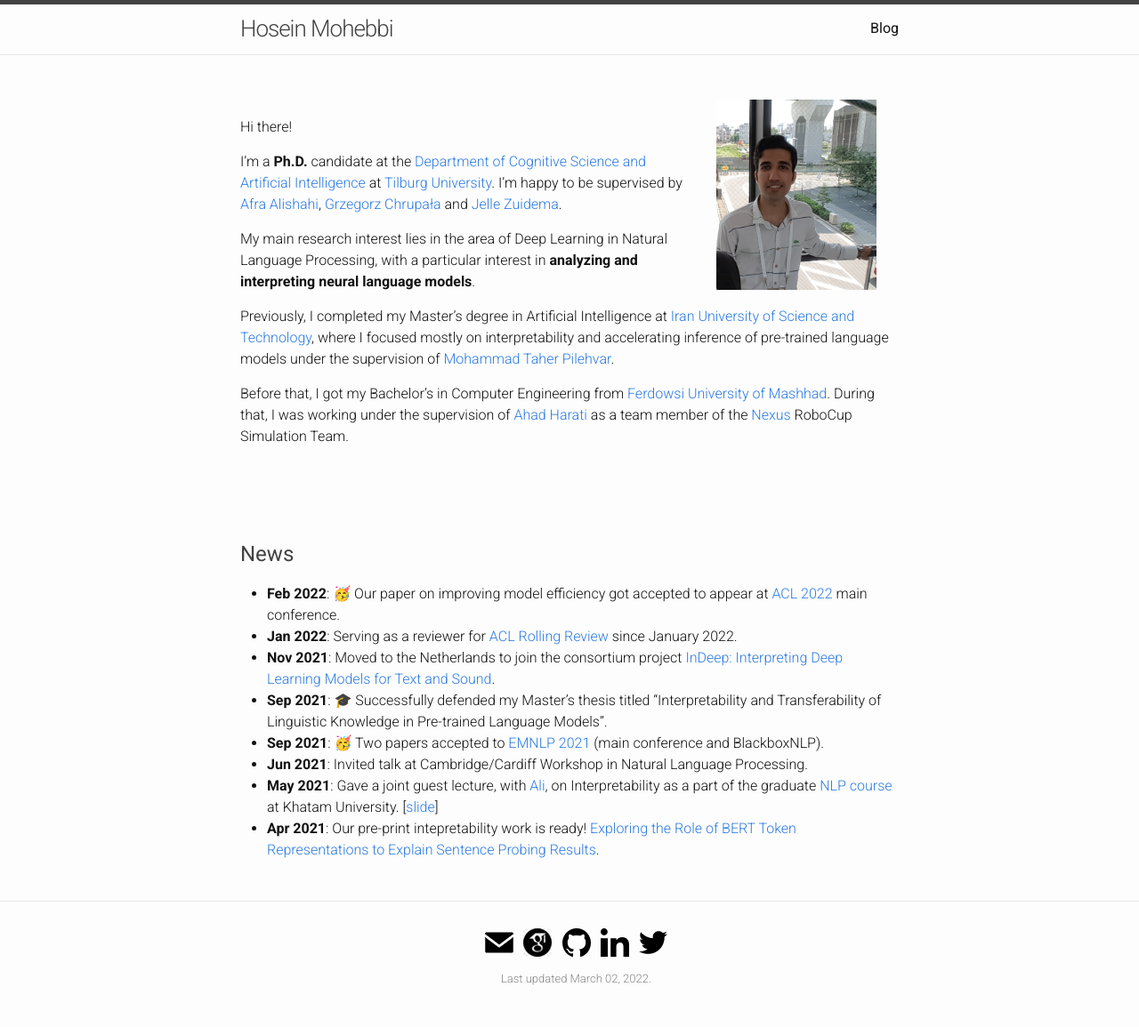
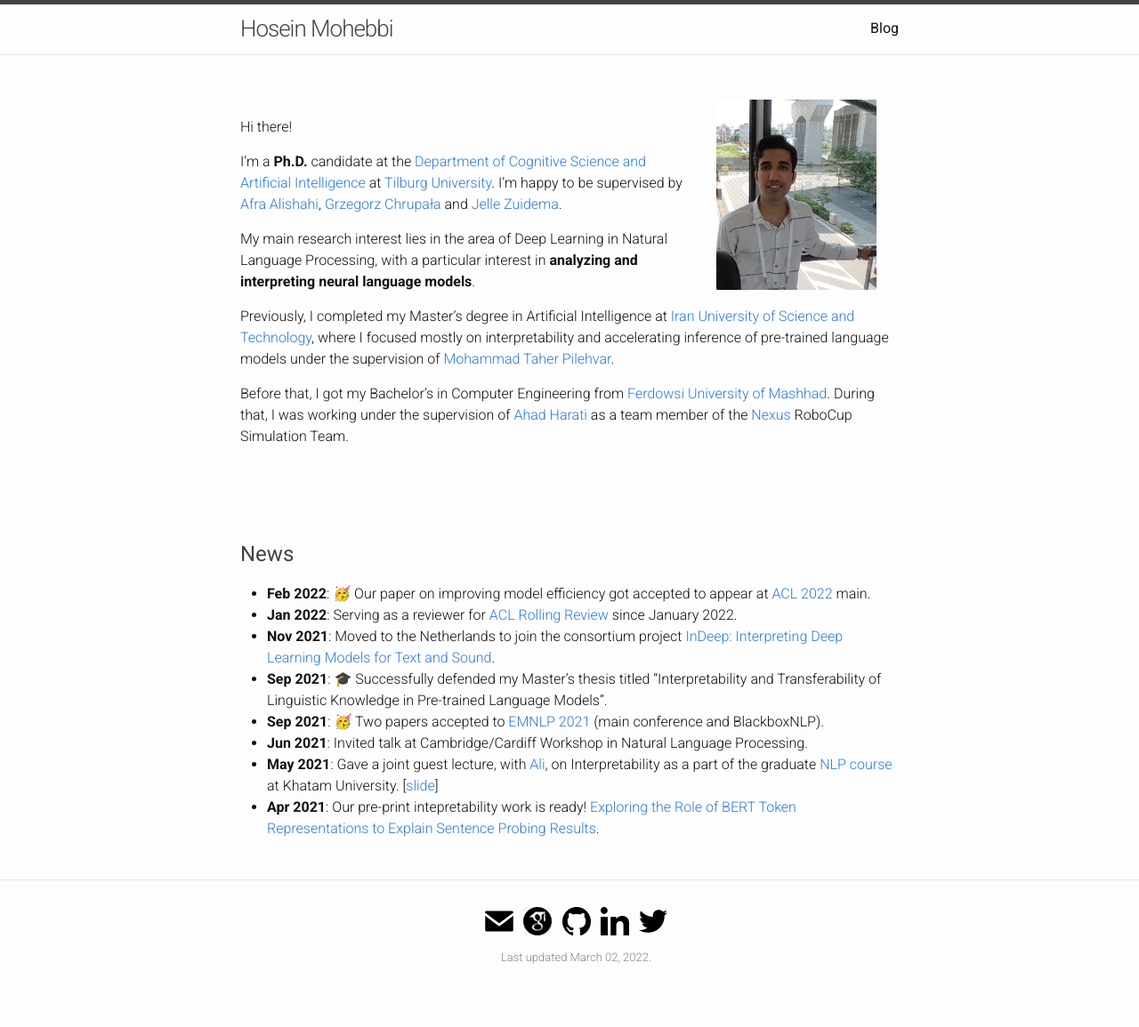
Before and after one commit to hmohebbi/hmohebbi.github.io, a Jekyll site: the page built from index.md, in a window 1280 px wide. Shown: the whole page at 89% size. Built offline with Jekyll 4.4.1, drawn with Linux system fonts in a browser that asks for light colours; after the commit the page ends 1131 px from its top, so only the background shows below that.

Commit message:
Update index.md

```diff
--- a/index.md
+++ b/index.md
@@ -31,7 +31,7 @@ Before that, I got my Bachelor’s in Computer Engineering from [Ferdowsi Univer
 <br><br><br>
 
 ## <span style="color:#424242">News </span>
-* __Feb 2022__: 🥳 Our paper on improving model efficiency got accepted to appear at [ACL 2022](https://www.2022.aclweb.org/) main conference.
+* __Feb 2022__: 🥳 Our paper on improving model efficiency got accepted to appear at [ACL 2022](https://www.2022.aclweb.org/) main.
 * __Jan 2022__: Serving as a reviewer for [ACL Rolling Review](https://aclrollingreview.org/) since January 2022.
 * __Nov 2021__: Moved to the Netherlands to join the consortium project [InDeep: Interpreting Deep Learning Models for Text and Sound](https://interpretingdl.github.io/).
 * __Sep 2021__: 🎓 Successfully defended my Master's thesis titled "Interpretability and Transferability of Linguistic Knowledge in Pre-trained Language Models".
```
